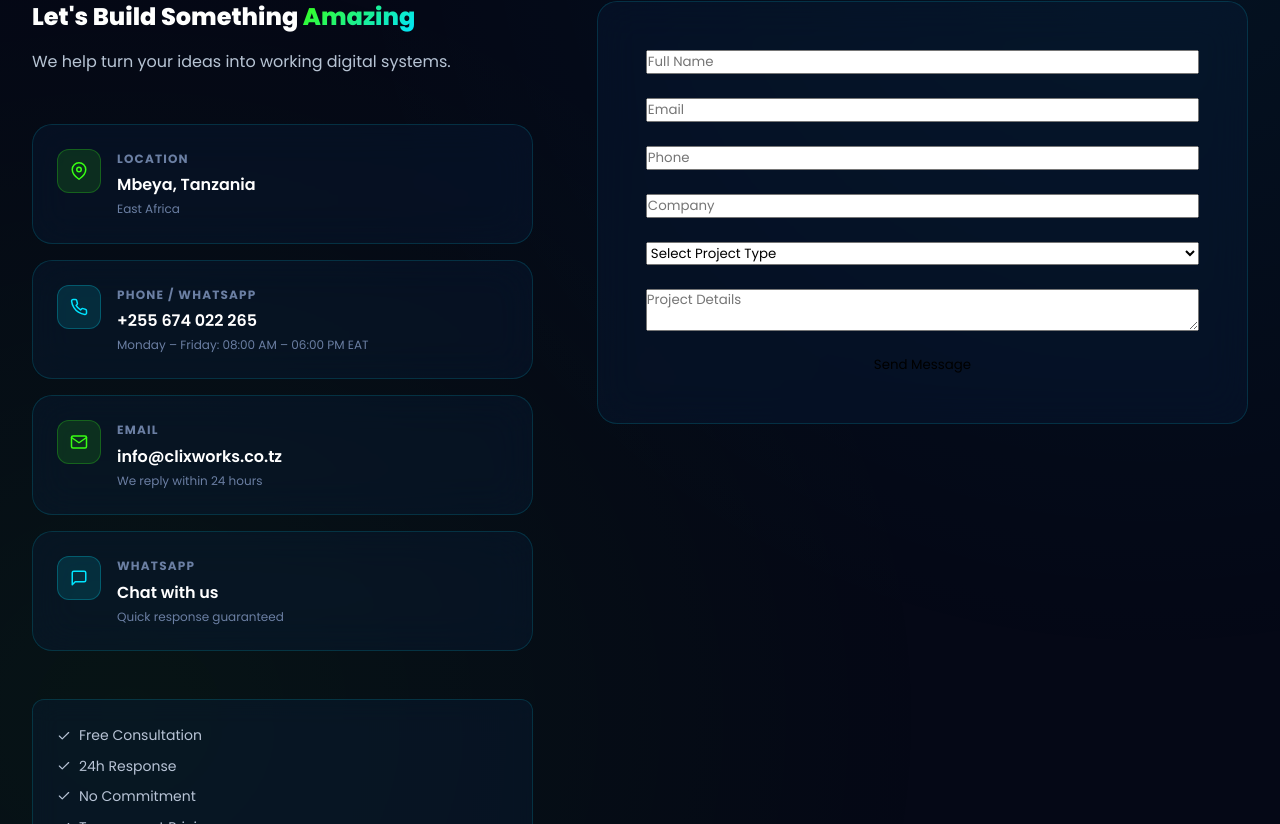
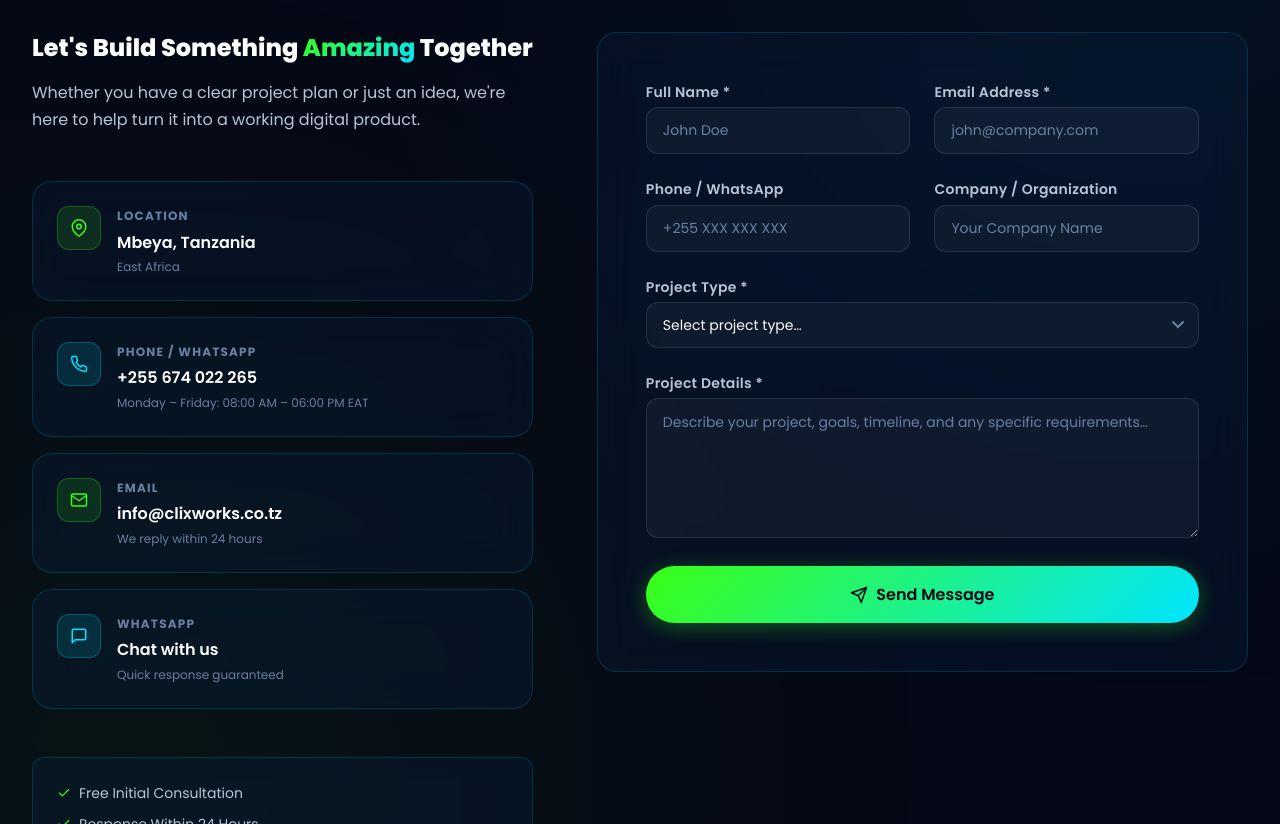
Before and after one commit to lktec-io/clix-digital-works, a React (Vite) app: page /blog in a window 1280 px wide. Shown: the part 2016-2840 px from the top of the page. Built offline with nearby package versions, Linux system fonts and the light colour scheme.

Commit message:
------------------

```diff
--- a/src/sections/Contact.jsx
+++ b/src/sections/Contact.jsx
@@ -1,10 +1,6 @@
 import { useState } from 'react';
 import { motion } from 'framer-motion';
-import {
-  FiSend, FiMapPin, FiPhone, FiMail,
-  FiCheck, FiMessageSquare, FiAlertCircle
-} from 'react-icons/fi';
-
+import { FiSend, FiMapPin, FiPhone, FiMail, FiCheck, FiMessageSquare, FiAlertCircle } from 'react-icons/fi';
 import COMPANY from '../config/company';
 import { API } from '../config/api';
 import '../styles/contact.css';
@@ -63,29 +59,20 @@ const CONTACT_INFO = [
 
 export default function Contact() {
   const [formData, setFormData] = useState({
-    name: '',
-    email: '',
-    phone: '',
-    company: '',
-    projectType: '',
-    message: '',
+    name: '', email: '', phone: '', company: '',
+    projectType: '', message: '',
   });
-
   const [submitted, setSubmitted] = useState(false);
   const [loading, setLoading] = useState(false);
   const [error, setError] = useState('');
 
   const handleChange = (e) =>
-    setFormData((prev) => ({
-      ...prev,
-      [e.target.name]: e.target.value,
-    }));
+    setFormData(prev => ({ ...prev, [e.target.name]: e.target.value }));
 
   const handleSubmit = async (e) => {
     e.preventDefault();
     setLoading(true);
     setError('');
-
     try {
       const res = await fetch(API.contact, {
         method: 'POST',
@@ -95,29 +82,17 @@ export default function Contact() {
           email: formData.email,
           phone: formData.phone,
           company: formData.company,
-          project_type: formData.projectType || '',
+          project_type: formData.projectType,
           message: formData.message,
         }),
       });
-
-      let data = {};
-      try {
-        data = await res.json();
-      } catch (_) {}
-
-      if (!res.ok) {
-        setError(data.error || `Request failed (${res.status})`);
-        return;
-      }
-
+      const data = await res.json();
+      if (!res.ok) throw new Error(data.error || 'Submission failed');
+      setLoading(false);
       setSubmitted(true);
     } catch (err) {
-      setError(
-        err?.message ||
-          'Something went wrong. Please try again or contact us directly.'
-      );
-    } finally {
       setLoading(false);
+      setError(err.message || 'Something went wrong. Please try again or contact us directly.');
     }
   };
 
@@ -126,7 +101,6 @@ export default function Contact() {
       <div className="contact-bg" aria-hidden="true" />
 
       <div className="container">
-
         <motion.div
           className="section-header"
           initial={{ opacity: 0, y: 30 }}
@@ -139,13 +113,12 @@ export default function Contact() {
             Start Your <span>Project Today</span>
           </h2>
           <p className="section-subtitle">
-            Tell us about your project and we'll respond within 24 hours.
+            Tell us about your project and we'll get back to you within 24 hours with a free consultation.
           </p>
         </motion.div>
 
         <div className="contact-layout">
-
-          {/* INFO */}
+          {/* Info Column */}
           <motion.div
             className="contact-info"
             initial={{ opacity: 0, x: -40 }}
@@ -154,12 +127,8 @@ export default function Contact() {
             transition={{ duration: 0.6 }}
           >
             <div className="contact-info-header">
-              <h3>
-                Let's Build Something <span className="gradient-text">Amazing</span>
-              </h3>
-              <p>
-                We help turn your ideas into working digital systems.
-              </p>
+              <h3>Let's Build Something <span className="gradient-text">Amazing</span> Together</h3>
+              <p>Whether you have a clear project plan or just an idea, we're here to help turn it into a working digital product.</p>
             </div>
 
             <div className="contact-cards">
@@ -172,14 +141,14 @@ export default function Contact() {
                   whileInView={{ opacity: 1, y: 0 }}
                   viewport={{ once: true }}
                   transition={{ delay: i * 0.08 }}
-                  style={{ '--c-color': info.color }}
+                  style={{ '--c-color': info.color, textDecoration: 'none' }}
                   target={info.external ? '_blank' : undefined}
                   rel={info.external ? 'noopener noreferrer' : undefined}
+                  whileHover={{ x: 4 }}
                 >
                   <div className="contact-card-icon">
-                    <info.icon size={18} />
+                    <info.icon size={18} aria-hidden="true" />
                   </div>
-
                   <div className="contact-card-text">
                     <div className="contact-card-label">{info.label}</div>
                     <div className="contact-card-value">{info.value}</div>
@@ -191,20 +160,20 @@ export default function Contact() {
 
             <div className="contact-promise">
               {[
-                'Free Consultation',
-                '24h Response',
-                'No Commitment',
+                'Free Initial Consultation',
+                'Response Within 24 Hours',
+                'No Commitment Required',
                 'Transparent Pricing',
-              ].map((p) => (
+              ].map(p => (
                 <div key={p} className="promise-item">
-                  <FiCheck size={14} />
+                  <FiCheck size={14} className="promise-check" aria-hidden="true" />
                   <span>{p}</span>
                 </div>
               ))}
             </div>
           </motion.div>
 
-          {/* FORM */}
+          {/* Form */}
           <motion.div
             className="contact-form-wrap"
             initial={{ opacity: 0, x: 40 }}
@@ -212,84 +181,157 @@ export default function Contact() {
             viewport={{ once: true }}
             transition={{ duration: 0.6 }}
           >
-
             {submitted ? (
               <motion.div
                 className="form-success glass-card"
                 initial={{ opacity: 0, scale: 0.9 }}
                 animate={{ opacity: 1, scale: 1 }}
               >
-                <FiCheck size={32} />
-                <h3>Message Sent!</h3>
-                <p>We will contact you within 24 hours.</p>
-
-                <button
-                  className="btn btn-outline"
-                  onClick={() => {
-                    setSubmitted(false);
-                    setFormData({
-                      name: '',
-                      email: '',
-                      phone: '',
-                      company: '',
-                      projectType: '',
-                      message: '',
-                    });
-                  }}
+                <div className="success-icon">
+                  <FiCheck size={32} aria-hidden="true" />
+                </div>
+                <h3>Message Sent Successfully!</h3>
+                <p>
+                  Thank you for reaching out. Our team will contact you within 24 hours to
+                  discuss your project in detail.
+                </p>
+                <div style={{ display: 'flex', gap: 'var(--space-sm)', flexWrap: 'wrap', justifyContent: 'center' }}>
+                  <button className="btn btn-outline" onClick={() => setSubmitted(false)}>
+                    Send Another Message
+                  </button>
+                  <a
+                    href={COMPANY.social.whatsapp}
+                    target="_blank"
+                    rel="noopener noreferrer"
+                    className="btn btn-ghost"
                   >
-                  Send Another
-                </button>
+                    Chat on WhatsApp
+                  </a>
+                </div>
               </motion.div>
             ) : (
-              <form className="contact-form glass-card" onSubmit={handleSubmit}>
+              <form
+                className="contact-form glass-card"
+                onSubmit={handleSubmit}
+                noValidate
+                aria-label="Project enquiry form"
+              >
+                <div className="form-grid">
+                  <div className="form-group">
+                    <label htmlFor="contact-name" className="form-label">Full Name *</label>
+                    <input
+                      type="text"
+                      id="contact-name"
+                      name="name"
+                      className="form-input"
+                      placeholder="John Doe"
+                      value={formData.name}
+                      onChange={handleChange}
+                      required
+                      autoComplete="name"
+                    />
+                  </div>
 
-                <input name="name" placeholder="Full Name"
-                  value={formData.name} onChange={handleChange} required />
+                  <div className="form-group">
+                    <label htmlFor="contact-email" className="form-label">Email Address *</label>
+                    <input
+                      type="email"
+                      id="contact-email"
+                      name="email"
+                      className="form-input"
+                      placeholder="john@company.com"
+                      value={formData.email}
+                      onChange={handleChange}
+                      required
+                      autoComplete="email"
+                    />
+                  </div>
 
-                <input name="email" type="email" placeholder="Email"
-                  value={formData.email} onChange={handleChange} required />
+                  <div className="form-group">
+                    <label htmlFor="contact-phone" className="form-label">Phone / WhatsApp</label>
+                    <input
+                      type="tel"
+                      id="contact-phone"
+                      name="phone"
+                      className="form-input"
+                      placeholder="+255 XXX XXX XXX"
+                      value={formData.phone}
+                      onChange={handleChange}
+                      autoComplete="tel"
+                    />
+                  </div>
 
-                <input name="phone" placeholder="Phone"
-                  value={formData.phone} onChange={handleChange} />
+                  <div className="form-group">
+                    <label htmlFor="contact-company" className="form-label">Company / Organization</label>
+                    <input
+                      type="text"
+                      id="contact-company"
+                      name="company"
+                      className="form-input"
+                      placeholder="Your Company Name"
+                      value={formData.company}
+                      onChange={handleChange}
+                      autoComplete="organization"
+                    />
+                  </div>
+                </div>
 
-                <input name="company" placeholder="Company"
-                  value={formData.company} onChange={handleChange} />
-
+                <div className="form-group">
+                  <label htmlFor="contact-projectType" className="form-label">Project Type *</label>
                   <select
+                    id="contact-projectType"
                     name="projectType"
+                    className="form-input form-select"
                     value={formData.projectType}
                     onChange={handleChange}
                     required
                   >
-                  <option value="">Select Project Type</option>
-                  {PROJECT_TYPES.map((t) => (
-                    <option key={t} value={t}>{t}</option>
+                    <option value="">Select project type…</option>
+                    {PROJECT_TYPES.map(pt => (
+                      <option key={pt} value={pt}>{pt}</option>
                     ))}
                   </select>
+                </div>
 
+                <div className="form-group">
+                  <label htmlFor="contact-message" className="form-label">Project Details *</label>
                   <textarea
+                    id="contact-message"
                     name="message"
-                  placeholder="Project Details"
+                    className="form-input form-textarea"
+                    placeholder="Describe your project, goals, timeline, and any specific requirements…"
                     value={formData.message}
                     onChange={handleChange}
                     required
+                    rows={5}
                   />
+                </div>
 
                 {error && (
-                  <div className="form-error">
-                    <FiAlertCircle />
+                  <div className="form-error" role="alert">
+                    <FiAlertCircle size={15} aria-hidden="true" />
                     {error}
                   </div>
                 )}
 
-                <button disabled={loading}>
-                  {loading ? 'Sending...' : 'Send Message'}
+                <button
+                  type="submit"
+                  className="btn btn-primary form-submit"
+                  disabled={loading}
+                  aria-busy={loading}
+                >
+                  {loading ? (
+                    <span className="btn-loading">
+                      <span className="loading-spinner" aria-hidden="true" />
+                      Sending…
+                    </span>
+                  ) : (
+                    <><FiSend size={18} aria-hidden="true" /> Send Message</>
+                  )}
                 </button>
-
               </form>
             )}
           </motion.div>
-
         </div>
       </div>
     </section>
```
Lines whose indentation alone changed are shown as unchanged.
